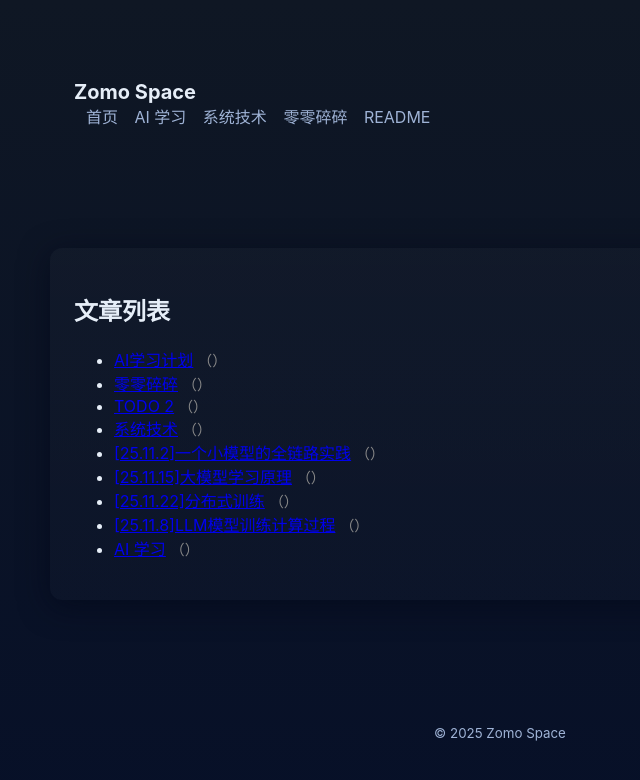
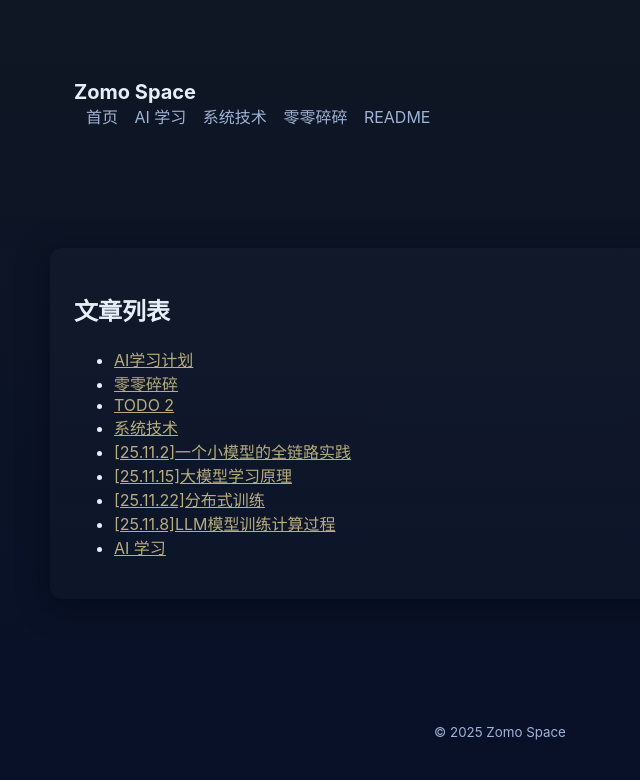
Before and after one commit to zomo-space/The-Monologue-Lab, a Jekyll site: the page built from index.html, in a window 1280 px wide. Shown: the top 780 px of the page, without its empty margins (140-780 px from the left). Built offline with Jekyll 4.4.1, drawn with Linux system fonts in a browser that asks for light colours.

Commit message:
页面提交消息模板

```diff
--- a/assets/css/main.css
+++ b/assets/css/main.css
@@ -20,3 +20,6 @@ body{
 main{background:linear-gradient(180deg, rgba(255,255,255,0.02), rgba(255,255,255,0.01));border-radius:12px;padding:28px;box-shadow:0 6px 30px rgba(2,6,23,0.6)}
 .readme-link{display:inline-block;margin-top:12px;padding:10px 14px;background:linear-gradient(90deg,var(--accent),#3b82f6);color:white;border-radius:8px;text-decoration:none}
 .site-footer{margin-top:28px;padding:18px 0;color:var(--muted);text-align:center}
+ul li a {
+  color: #b9ad7e; /* 淡黄色 */
+}
--- a/index.html
+++ b/index.html
@@ -13,10 +13,11 @@ title: Zomo Space 独白之地，没有回声，一切交给时间
   {%- for p in sorted_pages -%}
     <li>
       <a href="{{ p.url | relative_url }}">{{ p.title | default: p.basename }}</a>
-      <span style="color:#888;font-size:0.9em;">（{{ p.modified_time | date: "%Y-%m-%d %H:%M" }}）</span>
+      {%- if p.modified_time -%}
+        <span style="color:#888;font-size:0.9em;">（{{ p.modified_time | date: "%Y-%m-%d %H:%M" }}）</span>
+      {%- endif -%}
     </li>
   {%- endfor -%}
 </ul>
 
-
 <!-- 可在这里继续添加首页摘要或链接 -->
```
